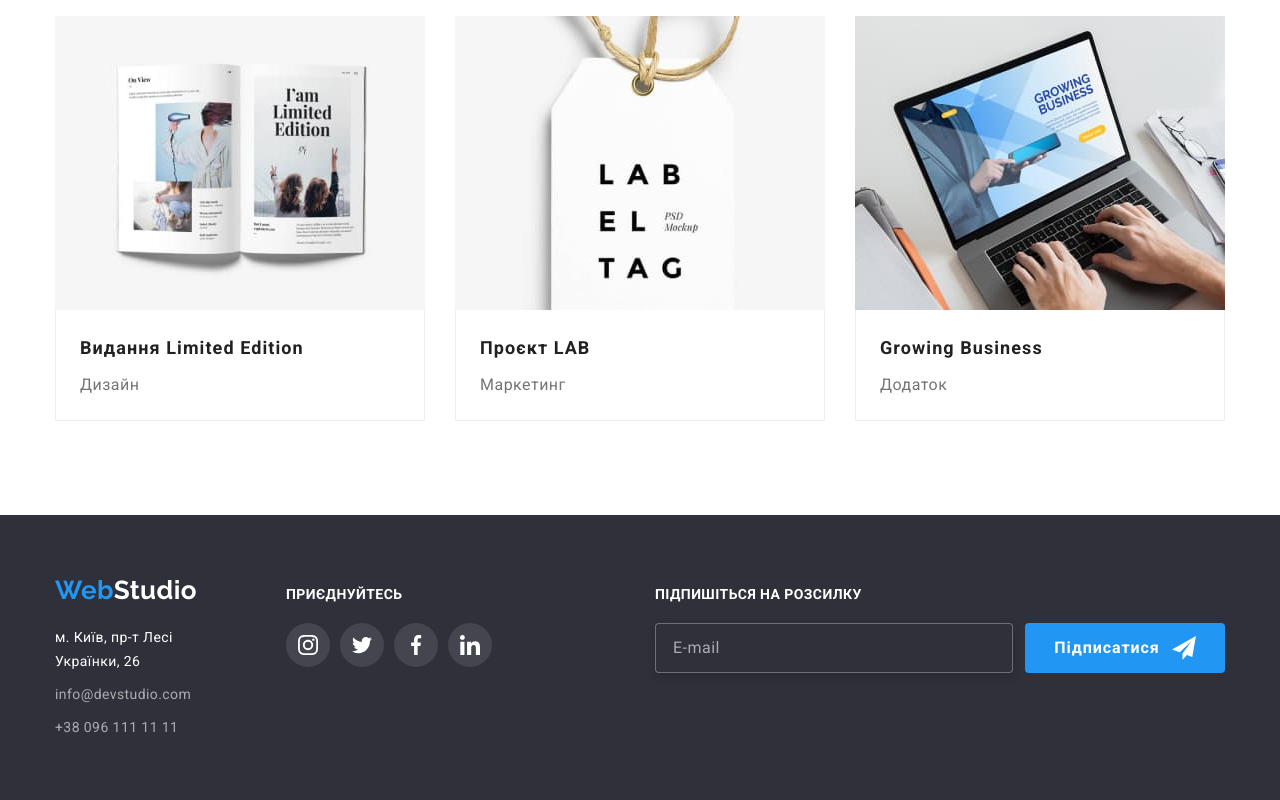
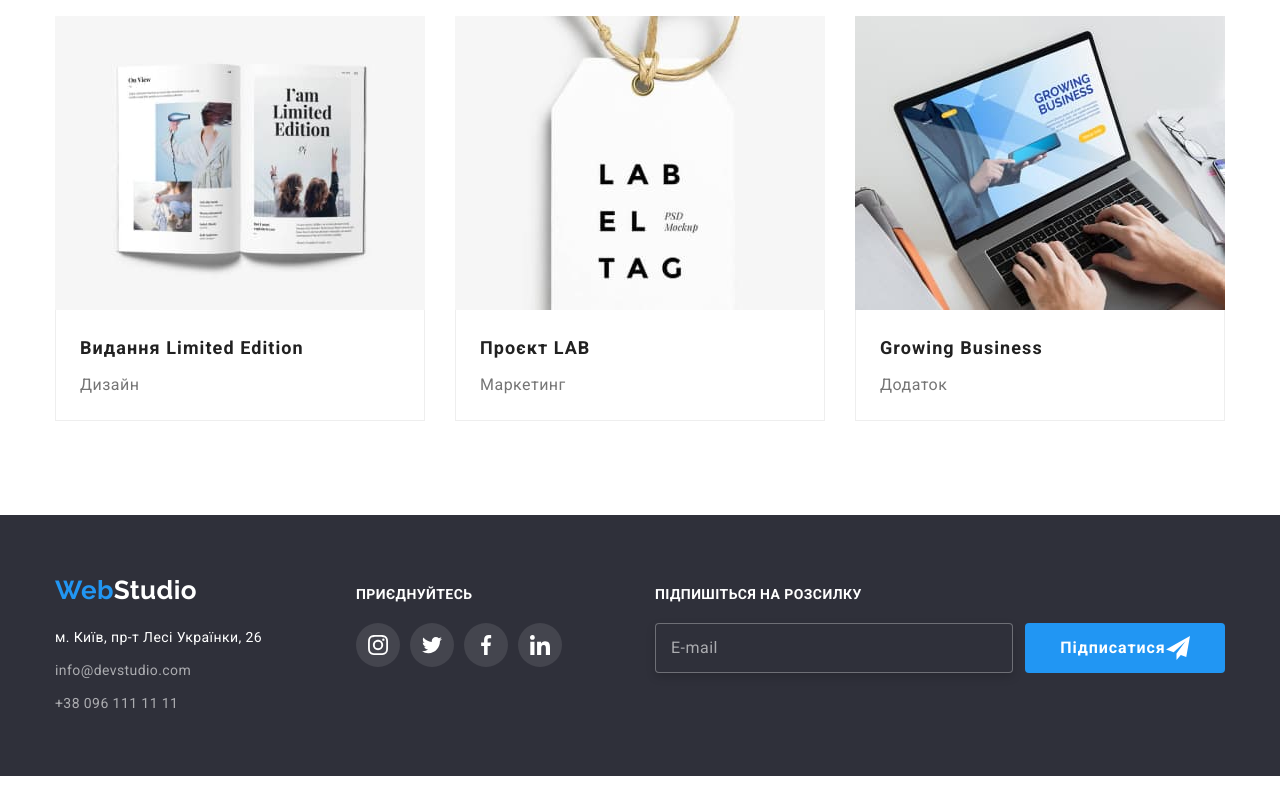
Before and after one commit to Bytenkonatasha/goit-markup-hw-06, a plain HTML site: page portfolio.html in a window 1280 px wide. Shown: the part 1120-1920 px from the top of the page. After the commit the page ends 1896 px from the top, so only its background shows below. Drawn offline with nearby package versions, Linux system fonts and the light colour scheme.

Commit message:
внесено зміни 1

```diff
--- a/css/styles.css
+++ b/css/styles.css
@@ -23,23 +23,11 @@ ul{
   margin: 0;
   padding: 0;
 }
-/* header */
-
-/* .items:not(:last-child) {
-     margin-right: 50px;
-} */
-/* .items {
-    gap: 50px;
-} */
 .container {
     max-width: 1200px;
     margin-left: auto;
     margin-right: auto;
     padding: 0 15px;
-
-
-    margin-left: auto;
-    margin-right: auto;
     }
 .header {
       position: fixed;
@@ -101,12 +89,6 @@ ul{
 .auth-nav .items + .items {
      margin-left: 50px;
 }
-/* .items {
-     display: flex;
-     align-items: center;
-     gap: 10px;
-     fill: var(--color-secondary);
-    } */
 .logo-type{
      color:#000000;
      font-family: 'Raleway',sans-serif;
@@ -283,8 +265,12 @@ ul{
      top: 50%;
      left: 12px;
      fill:currentColor;
+     transform: translateY(-50%);
 
      }
+.modal-contact {
+     position: relative;
+}
 .modal-input {
      width: 100%;
      padding: 11px 12px 11px 32px;
@@ -307,6 +293,7 @@ ul{
      text-align: center;
      }
 .modal-textarea {
+     resize:none;
      width: 100%;
      height: 120px;
      padding: 12px 16px;
@@ -566,10 +553,9 @@ img {
     padding-bottom: 60px;
     display: block;
    }
-   .footer-cont {
+.footer-cont {
       display: flex;
       align-items: baseline;
-      gap: 70px;
    }
 
 .basement:not(:last-child) {
@@ -610,8 +596,14 @@ img {
 .footer{
      display: flex;
      align-items: baseline;
-     gap: 70px;
+     flex-shrink: 0;
      }
+.foot {
+     margin-right: 70px;
+     width: 231px;
+}
+
+
 .footer-social {
      transition:fill 250ms cubic-bezier(0.4, 0, 0.2, 1),
      background-color 250ms cubic-bezier(0.4, 0, 0.2, 1) ;
@@ -646,10 +638,11 @@ img {
      border-radius: 4px;
      background-color: #2f303a;
      filter: drop-shadow(0px 4px 4px rgba(0, 0, 0, 0.15));
+     padding-left: 15px;
+     color:var(--color-accent)
     }
 .btn {
      display: flex;
-     gap: 12px;
      justify-content: center;
      width: 200px;
      height: 50px;
@@ -666,7 +659,7 @@ img {
      align-items: center;
      letter-spacing: 0.03em;
      color: rgba(255, 255, 255, 0.6);
-     padding-left: 15px;
+
  }
 
 /* Portfolio */
--- a/portfolio.html
+++ b/portfolio.html
@@ -194,7 +194,7 @@
     <footer class="bottom">
         <div class="container footer-cont">
             <div class="footer">
-                     <div>
+                     <div class="foot">
                          <a class="logo-type one" href="/"><span class="logo">Web</span>Studio</a>
                          <address>
                              <ul>
@@ -260,7 +260,6 @@
                             </use>
                     </svg>
                     </button>
-
                 </form>
         </div>
 
```
Also changed, not shown: index.html (+7 -2 lines). Lines whose indentation alone changed are shown as unchanged.
